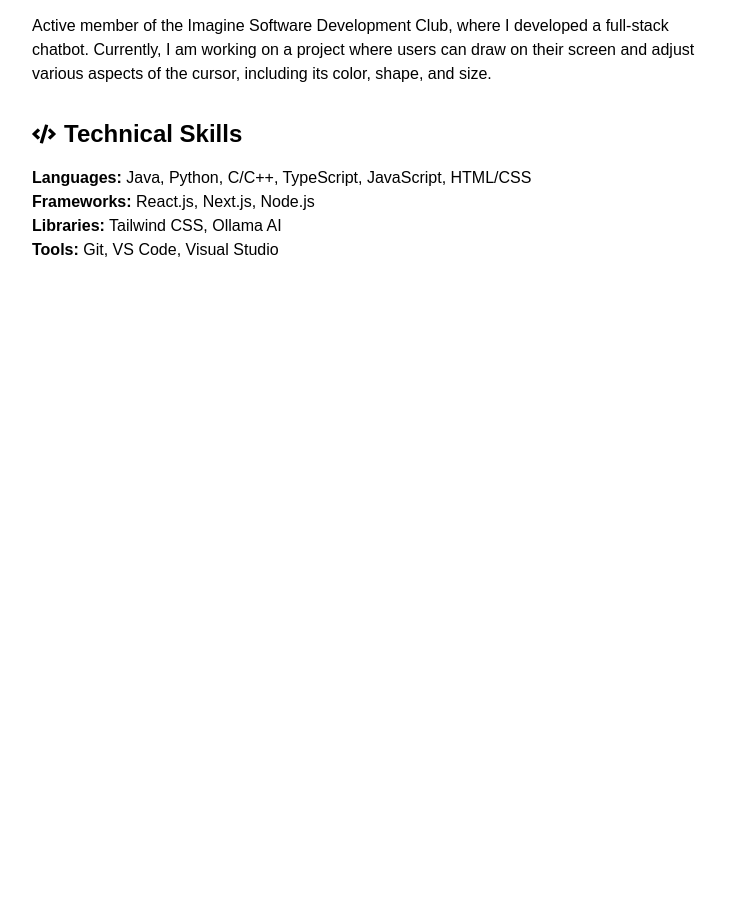
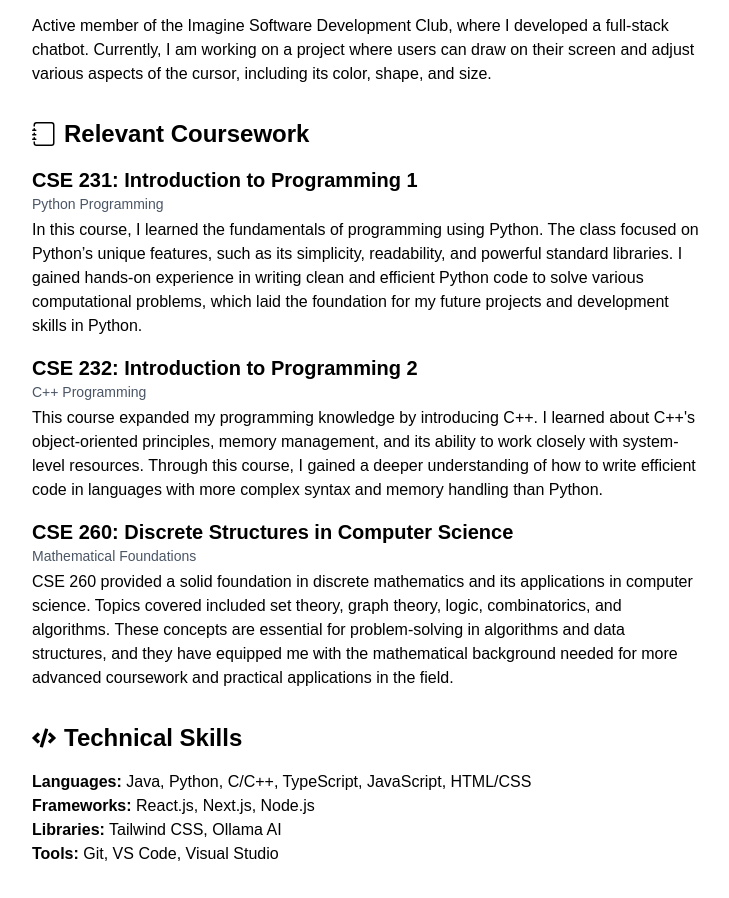
Before and after one commit to Bdonah/Brendan-Portfolio, a Next.js app: page / in a window 1280 px wide. Shown: the part 1839-2737 px from the top of the page, without its empty margins (272-1001 px from the left). Before the commit the page ends 2133 px from the top, so only its background shows below. Built offline with nearby package versions, Linux system fonts and the light colour scheme.

Commit message:
Add relevent copurse work section

```diff
--- a/src/app/page.tsx
+++ b/src/app/page.tsx
@@ -3,6 +3,7 @@
 import Image from 'next/image';
 import { FaGithub, FaLinkedin, FaGraduationCap, FaBriefcase, FaUsers, FaCode } from "react-icons/fa";
 import { MdEmail } from "react-icons/md";
+import {BsJournal} from "react-icons/bs";
 
 export default function Home() {
   return (
@@ -201,6 +202,44 @@ export default function Home() {
         </p>
       </section>
 
+
+
+
+
+        {/* Relevant Coursework Section */}
+        <section className="max-w-2xl w-full mb-8 text-left space-y-4">
+        <h2 className="text-2xl font-semibold mb-4 flex items-center">
+        <BsJournal className="mr-2" /> Relevant Coursework
+        </h2>
+
+        {/* CSE 231 */}
+        <div>
+          <h3 className="text-xl font-bold">CSE 231: Introduction to Programming 1</h3>
+          <p className="text-sm text-gray-600 mb-1">Python Programming</p>
+          <p>
+            In this course, I learned the fundamentals of programming using Python. The class focused on Python’s unique features, such as its simplicity, readability, and powerful standard libraries. I gained hands-on experience in writing clean and efficient Python code to solve various computational problems, which laid the foundation for my future projects and development skills in Python.
+          </p>
+        </div>
+
+        {/* CSE 232 */}
+        <div>
+          <h3 className="text-xl font-bold">CSE 232: Introduction to Programming 2</h3>
+          <p className="text-sm text-gray-600 mb-1">C++ Programming</p>
+          <p>
+            This course expanded my programming knowledge by introducing C++. I learned about C++&apos;s object-oriented principles, memory management, and its ability to work closely with system-level resources. Through this course, I gained a deeper understanding of how to write efficient code in languages with more complex syntax and memory handling than Python.
+          </p>
+        </div>
+
+        {/* CSE 260 */}
+        <div>
+          <h3 className="text-xl font-bold">CSE 260: Discrete Structures in Computer Science</h3>
+          <p className="text-sm text-gray-600 mb-1">Mathematical Foundations</p>
+          <p>
+            CSE 260 provided a solid foundation in discrete mathematics and its applications in computer science. Topics covered included set theory, graph theory, logic, combinatorics, and algorithms. These concepts are essential for problem-solving in algorithms and data structures, and they have equipped me with the mathematical background needed for more advanced coursework and practical applications in the field.
+          </p>
+        </div>
+      </section>
+
       {/* Technical Skills Section */}
       <section className="max-w-2xl w-full text-left space-y-4">
         <h2 className="text-2xl font-semibold mb-4 flex items-center">
```
